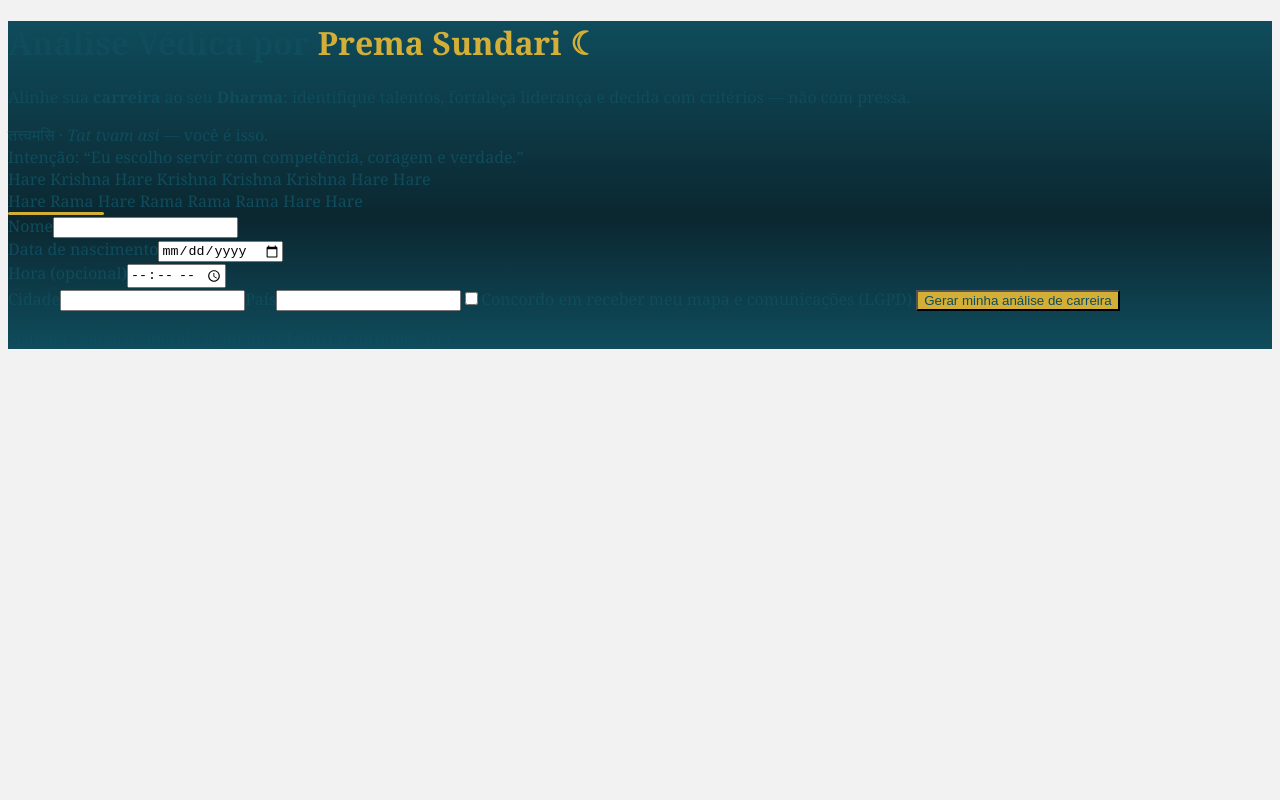
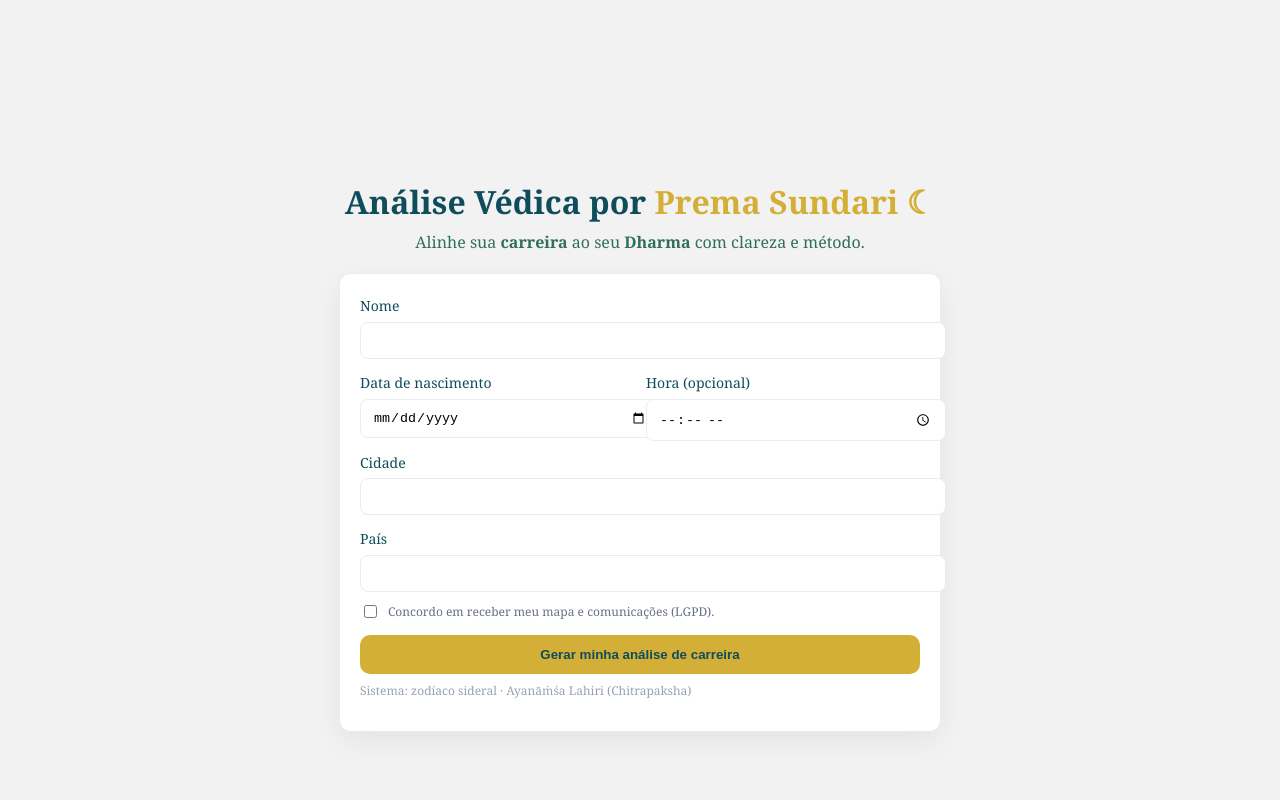
Before and after one commit to premasundaridevi/prema-mapa-vedico, a Next.js app: page / in a window 1280 px wide. Shown: the top 800 px of the page. Built offline with nearby package versions, Linux system fonts and the light colour scheme.

Commit message:
Update page.tsx

```diff
--- a/app/page.tsx
+++ b/app/page.tsx
@@ -2,6 +2,18 @@
 import { useState } from "react";
 
 export default function Home() {
+  // Paleta oficial Prema
+  const C = {
+    azul: "#0F4C5C",
+    verde: "#2f6f5e",
+    rosa: "#c47c7c",
+    ouro: "#D4AF37",
+    branco: "#ffffff",
+    cinza: "#f2f2f2",
+    borda: "#e9ecef",
+    textoSuave: "#667085",
+  };
+
   const [loading, setLoading] = useState(false);
   const [resp, setResp] = useState<any>(null);
   const [err, setErr] = useState<string>();
@@ -24,59 +36,102 @@ export default function Home() {
   }
 
   return (
+    <>
+      {/* MAIN — fundo claro e cartão central */}
       <main
-      className="min-h-screen flex items-center justify-center px-4 py-12"
-      style={{ background: "linear-gradient(to bottom, #0F4C5C, #0B2730 60%, #0F4C5C)" }}
+        style={{
+          minHeight: "100vh",
+          background: C.cinza,
+          display: "flex",
+          alignItems: "center",
+          justifyContent: "center",
+          padding: "48px 16px",
+        }}
       >
-      <div className="w-full max-w-2xl text-center">
-
-        {/* Título + Subtítulo */}
-        <h1 className="text-3xl md:text-4xl font-serif text-white mb-2">
-          Análise Védica por <span style={{ color: "#D4AF37" }}>Prema Sundari ☾</span>
+        <div style={{ width: "100%", maxWidth: 720, textAlign: "center" }}>
+          {/* Título + subtítulo profissional */}
+          <h1
+            style={{
+              color: C.azul,
+              fontFamily: "Georgia, serif",
+              fontSize: 32,
+              margin: 0,
+              marginBottom: 8,
+            }}
+          >
+            Análise Védica por <span style={{ color: C.ouro }}>Prema Sundari ☾</span>
           </h1>
-        <p className="text-white/85">
-          Alinhe sua <b>carreira</b> ao seu <b>Dharma</b>: identifique talentos, fortaleça liderança
-          e decida com critérios — não com pressa.
+          <p style={{ color: C.verde, marginTop: 4, marginBottom: 20 }}>
+            Alinhe sua <b>carreira</b> ao seu <b>Dharma</b> com clareza e método.
           </p>
 
-        {/* Mantras + Intenção */}
-        <div className="mt-3 text-white/75 text-sm">
-          <div>तत्त्वमसि · <i>Tat tvam asi</i> — você é isso.</div>
-          <div className="mt-1">Intenção: “Eu escolho servir com competência, coragem e verdade.”</div>
+          {/* CARD — formulário */}
+          <form
+            onSubmit={onSubmit}
+            id="form"
+            style={{
+              margin: "0 auto",
+              maxWidth: 560,
+              textAlign: "left",
+              background: C.branco,
+              border: `1px solid ${C.borda}`,
+              borderRadius: 12,
+              boxShadow: "0 10px 30px rgba(0,0,0,.06)",
+              padding: 20,
+            }}
+          >
+            <label style={{ color: C.azul, fontSize: 14 }}>Nome</label>
+            <input
+              name="nome"
+              required
+              style={{
+                width: "100%", marginTop: 6, marginBottom: 12,
+                border: `1px solid ${C.borda}`, borderRadius: 8, padding: "10px 12px"
+              }}
+            />
 
-          {/* Mantra Hare Krishna */}
-          <div className="mt-3 italic text-white/80 leading-relaxed">
-            Hare Krishna Hare Krishna Krishna Krishna Hare Hare <br />
-            Hare Rama Hare Rama Rama Rama Hare Hare
+            <div style={{ display: "grid", gridTemplateColumns: "1fr 1fr", gap: 12 }}>
+              <div>
+                <label style={{ color: C.azul, fontSize: 14 }}>Data de nascimento</label>
+                <input
+                  type="date" name="data" required
+                  style={{
+                    width: "100%", marginTop: 6,
+                    border: `1px solid ${C.borda}`, borderRadius: 8, padding: "10px 12px"
+                  }}
+                />
+              </div>
+              <div>
+                <label style={{ color: C.azul, fontSize: 14 }}>Hora (opcional)</label>
+                <input
+                  type="time" name="hora"
+                  style={{
+                    width: "100%", marginTop: 6,
+                    border: `1px solid ${C.borda}`, borderRadius: 8, padding: "10px 12px"
+                  }}
+                />
               </div>
             </div>
 
-        {/* Linha dourada */}
-        <div className="mx-auto mt-4 mb-6" style={{ height: 3, width: 96, background: "#D4AF37", borderRadius: 2 }} />
+            <label style={{ color: C.azul, fontSize: 14, marginTop: 12, display: "block" }}>Cidade</label>
+            <input
+              name="cidade" required
+              style={{
+                width: "100%", marginTop: 6, marginBottom: 12,
+                border: `1px solid ${C.borda}`, borderRadius: 8, padding: "10px 12px"
+              }}
+            />
 
-        {/* Formulário */}
-        <form onSubmit={onSubmit} id="form" className="bg-white rounded-xl shadow-lg p-6 text-left">
-          <label className="block mb-2 text-sm font-medium" style={{color:"#0F4C5C"}}>Nome</label>
-          <input className="w-full border border-gray-300 rounded-md px-3 py-2 mb-4" name="nome" required />
+            <label style={{ color: C.azul, fontSize: 14 }}>País</label>
+            <input
+              name="pais" required
+              style={{
+                width: "100%", marginTop: 6,
+                border: `1px solid ${C.borda}`, borderRadius: 8, padding: "10px 12px"
+              }}
+            />
 
-          <div className="grid grid-cols-2 gap-4">
-            <div>
-              <label className="block mb-2 text-sm font-medium" style={{color:"#0F4C5C"}}>Data de nascimento</label>
-              <input className="w-full border border-gray-300 rounded-md px-3 py-2" type="date" name="data" required />
-            </div>
-            <div>
-              <label className="block mb-2 text-sm font-medium" style={{color:"#0F4C5C"}}>Hora (opcional)</label>
-              <input className="w-full border border-gray-300 rounded-md px-3 py-2" type="time" name="hora" />
-            </div>
-          </div>
-
-          <label className="block mt-4 mb-2 text-sm font-medium" style={{color:"#0F4C5C"}}>Cidade</label>
-          <input className="w-full border border-gray-300 rounded-md px-3 py-2 mb-4" name="cidade" required />
-
-          <label className="block mb-2 text-sm font-medium" style={{color:"#0F4C5C"}}>País</label>
-          <input className="w-full border border-gray-300 rounded-md px-3 py-2 mb-4" name="pais" required />
-
-          <label className="flex items-center gap-2 text-xs text-gray-600 mt-1">
+            <label style={{ display: "flex", alignItems: "center", gap: 8, fontSize: 12, color: C.textoSuave, marginTop: 10 }}>
               <input type="checkbox" name="consent" value="true" required />
               Concordo em receber meu mapa e comunicações (LGPD).
             </label>
@@ -84,40 +139,79 @@ export default function Home() {
             <button
               type="submit"
               disabled={loading}
-            className="w-full mt-4 font-semibold py-3 rounded-md transition hover:brightness-105"
-            style={{ background:"#D4AF37", color:"#0F4C5C" }}
+              style={{
+                width: "100%", marginTop: 14,
+                background: C.ouro, color: C.azul,
+                fontWeight: 700, padding: "12px 18px",
+                borderRadius: 10, border: 0, cursor: "pointer",
+                transition: "filter .2s ease",
+              }}
+              onMouseOver={(e) => (e.currentTarget.style.filter = "brightness(1.06)")}
+              onMouseOut={(e) => (e.currentTarget.style.filter = "none")}
             >
               {loading ? "Gerando..." : "Gerar minha análise de carreira"}
             </button>
 
             {/* Nota técnica */}
-          <p className="text-xs text-gray-500 mt-3">
+            <p style={{ color: "#98A2B3", fontSize: 12, marginTop: 8 }}>
               Sistema: zodíaco sideral · Ayanāṁśa Lahiri (Chitrapaksha)
             </p>
 
-          {err && <p className="text-red-600 text-sm mt-2">{err}</p>}
+            {err && <p style={{ color: "#B42318", fontSize: 13, marginTop: 6 }}>{err}</p>}
           </form>
 
-        {/* Resultado */}
+          {/* CARD — resultado (aparece após envio) */}
           {resp && (
-          <div className="bg-white rounded-xl shadow-lg p-6 mt-6 text-left">
-            <h2 className="text-xl font-serif mb-3" style={{color:"#0F4C5C"}}>Seu Resultado</h2>
+            <div
+              style={{
+                margin: "16px auto 0", maxWidth: 560, textAlign: "left",
+                background: C.branco, border: `1px solid ${C.borda}`,
+                borderRadius: 12, boxShadow: "0 10px 30px rgba(0,0,0,.06)", padding: 20,
+              }}
+            >
+              <h2 style={{ color: C.azul, fontFamily: "Georgia, serif", fontSize: 22, marginTop: 0 }}>Seu Resultado</h2>
               <p><b>Ascendente:</b> {resp.ascendente ?? "—"}</p>
               <p><b>Sol:</b> {resp.sol}</p>
               <p><b>Lua:</b> {resp.lua}</p>
-            <a href={resp.pdfUrl} target="_blank" rel="noreferrer" className="underline" style={{color:"#2f6f5e"}}>
+              <a
+                href={resp.pdfUrl}
+                target="_blank"
+                rel="noreferrer"
+                style={{ color: C.verde, textDecoration: "underline", display: "inline-block", marginTop: 8 }}
+              >
                 Abrir PDF
               </a>
 
-            <div className="mt-4 text-sm" style={{color:"#2f6f5e"}}>
-              <p>
+              <div style={{ color: C.verde, fontSize: 14, marginTop: 12 }}>
                 Na leitura completa, conecto <b>Casa 10</b> (carreira), <b>Sol</b> (liderança) e <b>Saturno</b> (método)
-                para definir critérios práticos de decisão e próximos passos alinhados ao seu Dharma.
-              </p>
+                para próximos passos alinhados ao seu Dharma.
               </div>
             </div>
           )}
         </div>
       </main>
+
+      {/* RODAPÉ — azul com mantra */}
+      <footer
+        style={{
+          background: C.azul, color: C.branco, padding: "20px 16px",
+          textAlign: "center",
+        }}
+      >
+        <div
+          style={{
+            width: 96, height: 3, background: C.ouro,
+            borderRadius: 2, margin: "0 auto 8px",
+          }}
+        />
+        <div style={{ lineHeight: 1.6, fontStyle: "italic", opacity: 0.95 }}>
+          Hare Krishna Hare Krishna Krishna Krishna Hare Hare <br />
+          Hare Rama Hare Rama Rama Rama Hare Hare
+        </div>
+        <div style={{ fontSize: 12, opacity: 0.75, marginTop: 8 }}>
+          © {new Date().getFullYear()} Prema Sundari · Astrologia Védica & Carreira
+        </div>
+      </footer>
+    </>
   );
 }
```
Lines whose indentation alone changed are shown as unchanged.
